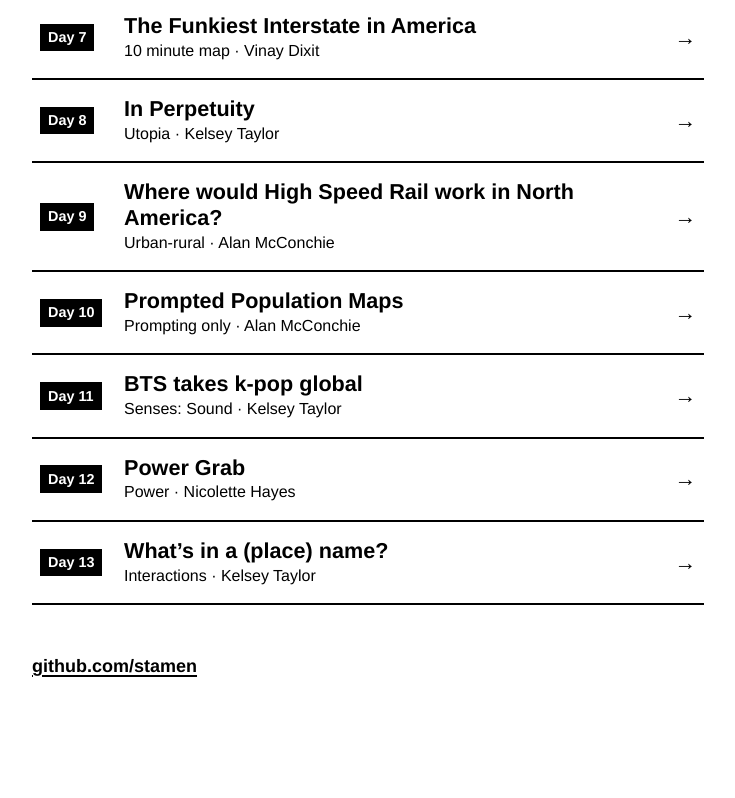
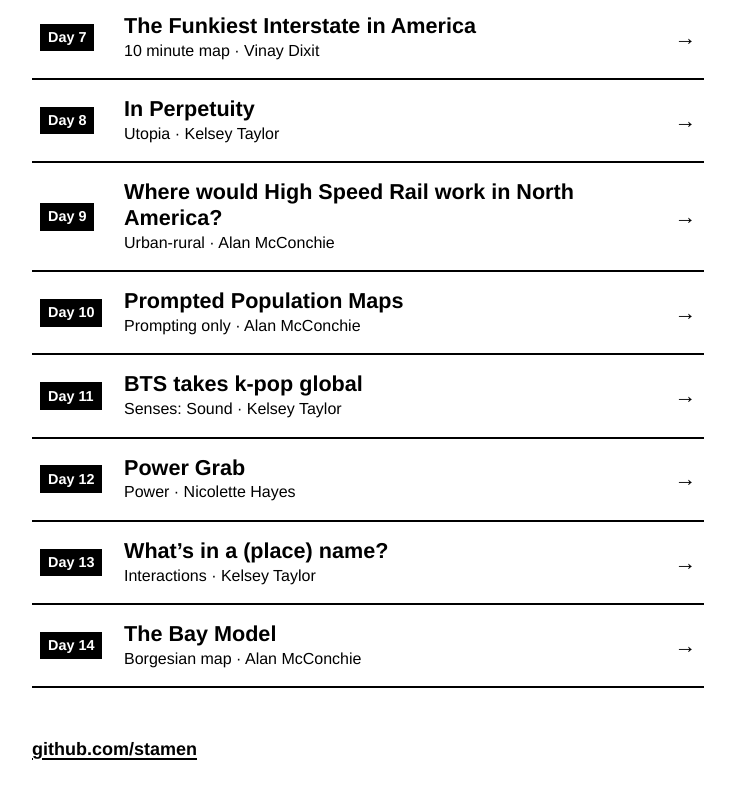
Before and after one commit to stamen/30-day-map-challenge-2026, a plain HTML site: page index.html in a window 1280 px wide. Shown: the part 860-1658 px from the top of the page, without its empty margins (272-1007 px from the left). Before the commit the page ends 1587 px from the top, so only its background shows below. Drawn offline with Linux system fonts and the light colour scheme.

Commit message:
Add Day 14: The Bay Model by Alan McConchie
Co-Authored-By: Claude Opus 5.5 <noreply@anthropic.com>
Claude-Session: https://claude.ai/code/session_01JpWq1ijw2ipgVXYhiHY2AH

```diff
--- a/index.html
+++ b/index.html
@@ -136,6 +136,7 @@
       { day: 11, title: "BTS takes k-pop global", author: "Kelsey Taylor", url: "https://stamen.github.io/30-day-map-bangtan/" },
       { day: 12, title: "Power Grab", author: "Nicolette Hayes", url: "power-grab/" },
       { day: 13, title: "What’s in a (place) name?", author: "Kelsey Taylor", url: "https://stamen.github.io/30-day-map-interactions/" },
+      { day: 14, title: "The Bay Model", author: "Alan McConchie", url: "https://stamen.github.io/bay-model/" },
     ];
     // ───────────────────────────────────────────────────────────────────
 
```
